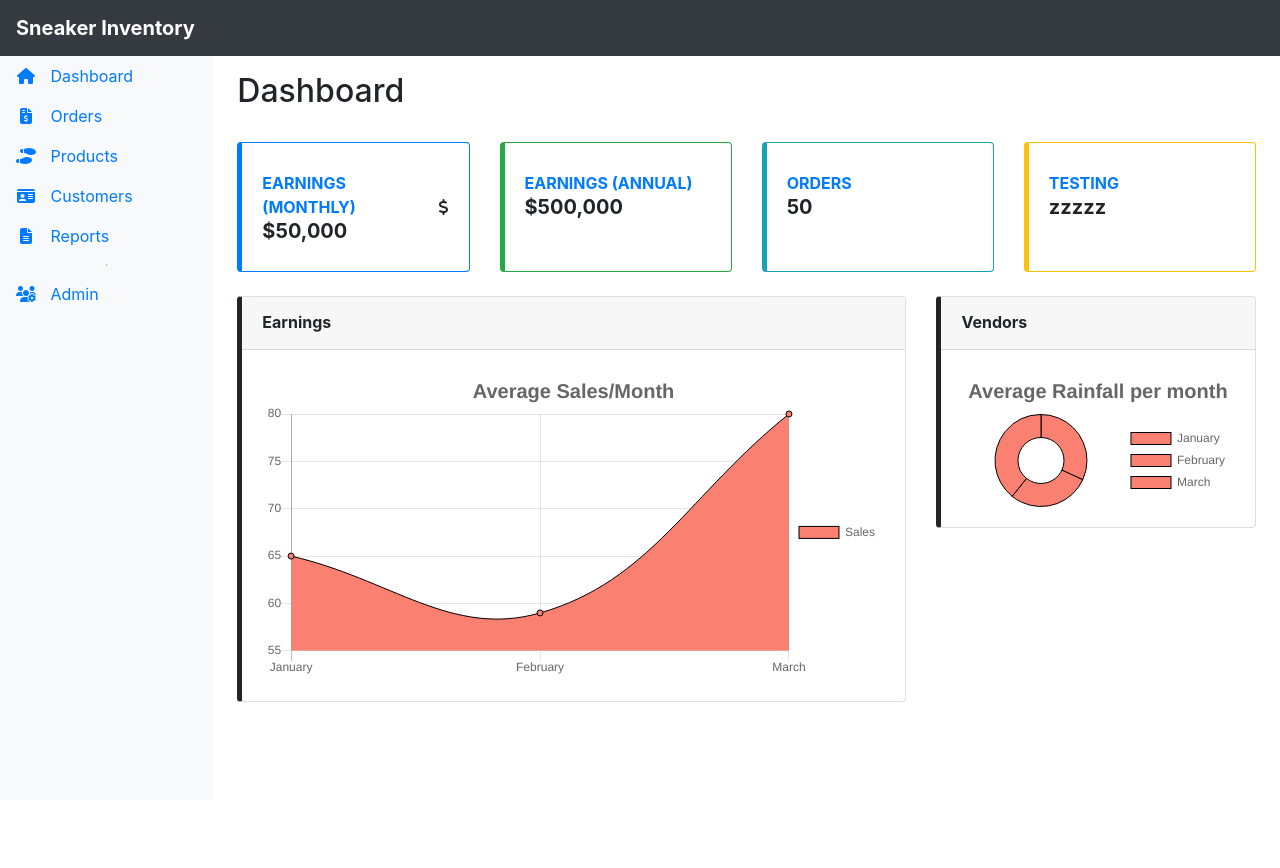
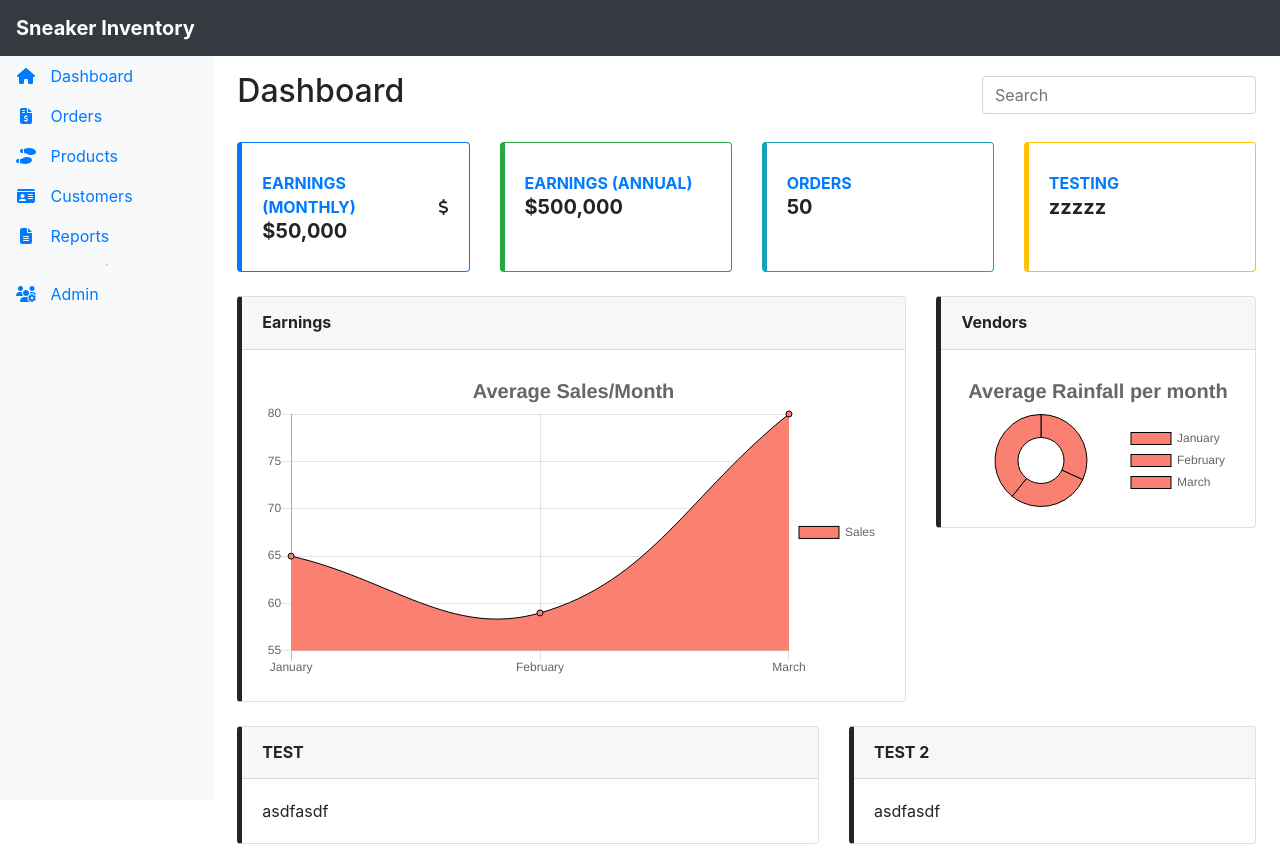
Before and after one commit to resousa/project-2, a React (Create React App) app: page / in a window 1280 px wide. Before the commit the page ends 800 px from the top, so only its background shows below. Built offline with nearby package versions, Linux system fonts and the light colour scheme.

Commit message:
added search box

```diff
--- a/src/components/Dashboard.js
+++ b/src/components/Dashboard.js
@@ -68,7 +68,17 @@ export default function Dashboard(props) {
           </nav>
           <main role='main' className='col-md-9 ml-sm-auto col-lg-10 px-4'>
             <div className='d-flex justify-content-between flex-wrap flex-md-nowrap align-items-center pt-3 pb-2 mb-3'>
-              <h2>Dashboard</h2>
+              <div>
+                <h2>Dashboard</h2>
+              </div>
+              <div>
+                <input
+                  class='form-control'
+                  type='text'
+                  placeholder='Search'
+                  aria-label='Search'
+                ></input>
+              </div>
             </div>
 
             <div className='row'>
@@ -191,6 +201,25 @@ export default function Dashboard(props) {
                 </div>
               </div>
             </div>
+            <div className='row'>
+              <div className='col-xl-7 col-md-6'>
+                <div className='card mb-4'>
+                  <div className='card-header py-3 d-flex flex-row align-items-center justify-content-between'>
+                    <h6 className='m-0 font-weight-bold'>TEST</h6>
+                  </div>
+                  <div className='card-body'>asdfasdf</div>
+                </div>
+              </div>
+
+              <div className='col-xl-5 col-md-6'>
+                <div className='card mb-4'>
+                  <div className='card-header py-3 d-flex flex-row align-items-center justify-content-between'>
+                    <h6 className='m-0 font-weight-bold'>TEST 2</h6>
+                  </div>
+                  <div className='card-body'>asdfasdf</div>
+                </div>
+              </div>
+            </div>
           </main>
         </div>
       </div>
```
